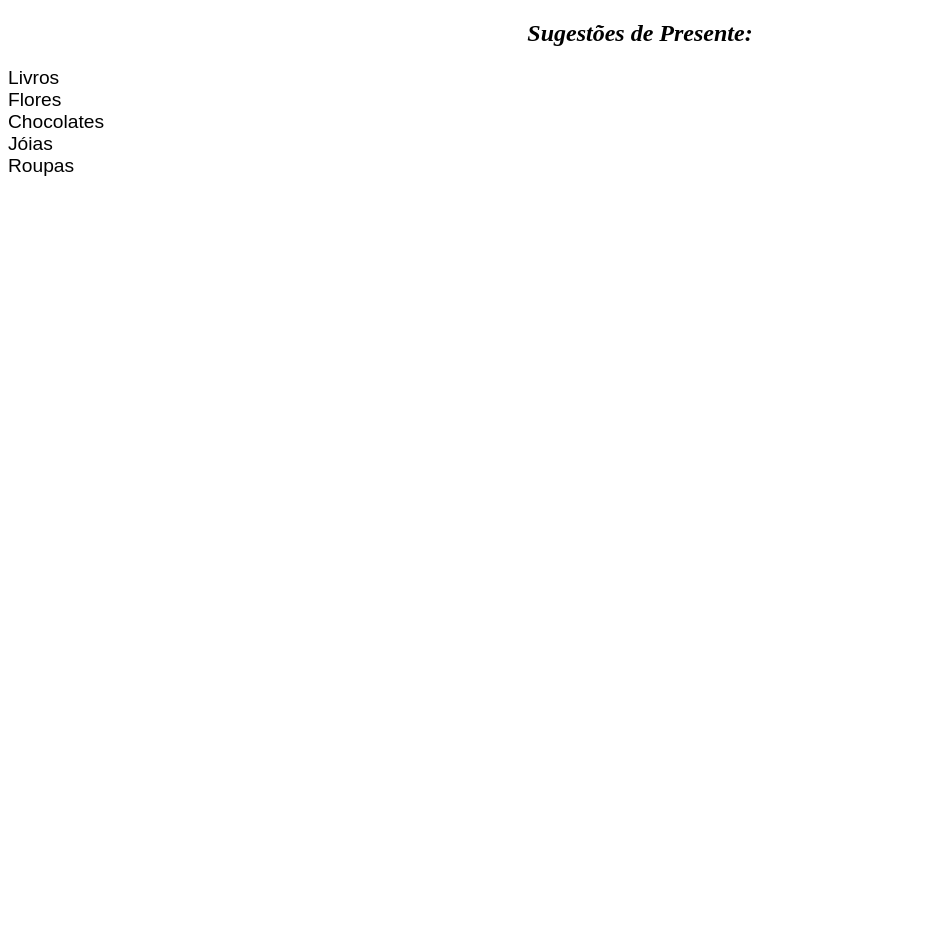
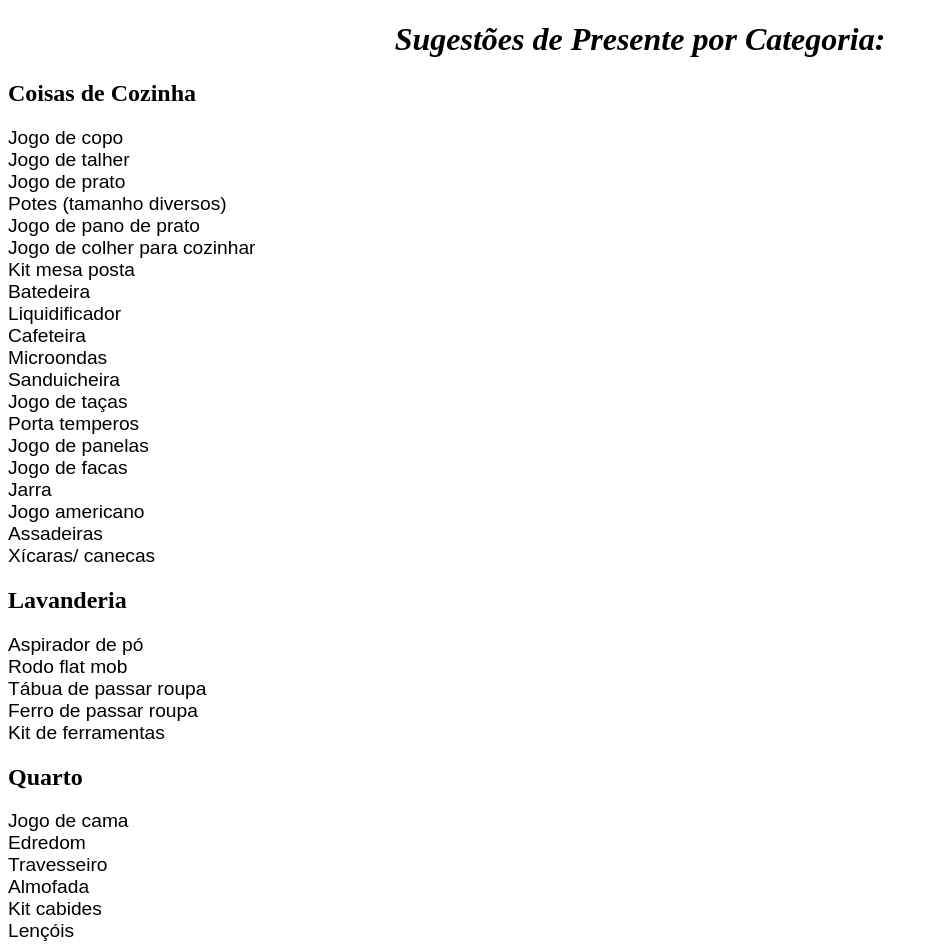
Before and after one commit to luisalves23/clone-tabnews, a Next.js app: page / in a window 1280 px wide. Shown: the top 944 px of the page, without its empty margins (0-938 px from the left). Before the commit the page ends 800 px from the top, so only its background shows below. Built offline with nearby package versions, Linux system fonts and the light colour scheme.

Commit message:
Update index.js

```diff
--- a/pages/index.js
+++ b/pages/index.js
@@ -1,19 +1,78 @@
 import React from 'react';
 
 function Home() {
-  const presentes = [
-    'Livros',
-    'Flores',
-    'Chocolates',
-    'Jóias',
-    'Roupas',
-    // Adicione mais presentes conforme necessário
+  const categorias = [
+    {
+      nome: 'Coisas de Cozinha',
+      presentes: [
+        'Jogo de copo',
+        'Jogo de talher',
+        'Jogo de prato',
+        'Potes (tamanho diversos)',
+        'Jogo de pano de prato',
+        'Jogo de colher para cozinhar',
+        'Kit mesa posta',
+        'Batedeira',
+        'Liquidificador',
+        'Cafeteira',
+        'Microondas',
+        'Sanduicheira',
+        'Jogo de taças',
+        'Porta temperos',
+        'Jogo de panelas',
+        'Jogo de facas',
+        'Jarra',
+        'Jogo americano',
+        'Assadeiras',
+        'Xícaras/ canecas'
+      ]
+    },
+    {
+      nome: 'Lavanderia',
+      presentes: [
+        'Aspirador de pó',
+        'Rodo flat mob',
+        'Tábua de passar roupa',
+        'Ferro de passar roupa',
+        'Kit de ferramentas'
+      ]
+    },
+    {
+      nome: 'Quarto',
+      presentes: [
+        'Jogo de cama',
+        'Edredom',
+        'Travesseiro',
+        'Almofada',
+        'Kit cabides',
+        'Lençóis',
+        'Caixas organizadoras',
+        'Cortina/ blackout',
+        'Espelho'
+      ]
+    },
+    {
+      nome: 'Banheiro',
+      presentes: [
+        'Toalha de banho',
+        'Roupão',
+        'Kit de lavabo'
+      ]
+    }
+    // Adicione mais categorias conforme necessário
   ];
 
-  const listaDePresentes = presentes.map((presente, index) => (
-    <li key={index} style={{ fontSize: '1.2em', fontFamily: 'Arial, sans-serif' }}>
-      {presente}
-    </li>
+  const listaDeCategorias = categorias.map((categoria, index) => (
+    <div key={index}>
+      <h2>{categoria.nome}</h2>
+      <ul style={{ listStyleType: 'none', padding: 0 }}>
+        {categoria.presentes.map((presente, i) => (
+          <li key={i} style={{ fontSize: '1.2em', fontFamily: 'Arial, sans-serif' }}>
+            {presente}
+          </li>
+        ))}
+      </ul>
+    </div>
   ));
 
   const estiloTitulo = {
@@ -25,10 +84,8 @@ function Home() {
 
   return (
     <div>
-      <h2 style={estiloTitulo}>Sugestões de Presente:</h2>
-      <ul style={{ listStyleType: 'none', padding: 0 }}>
-        {listaDePresentes}
-      </ul>
+      <h1 style={estiloTitulo}>Sugestões de Presente por Categoria:</h1>
+      {listaDeCategorias}
     </div>
   );
 }
```
